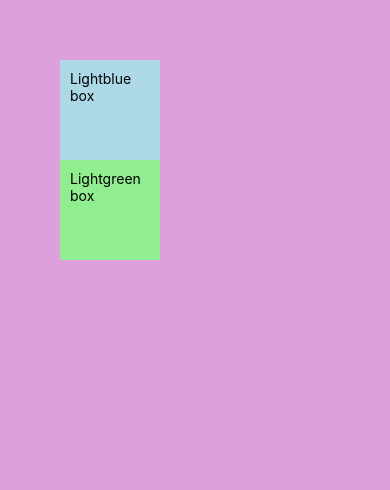
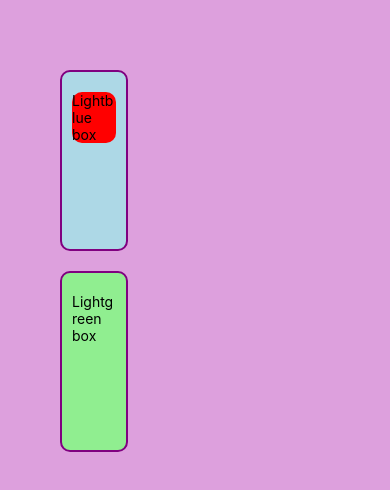
Before and after one commit to amontalvof/react-native-demo, a React Native app: screen / in a window 390 px wide. Shown: the top 490 px of the page. Built offline with nearby package versions, Linux system fonts and the light colour scheme.

Commit message:
feat: Box Model

```diff
--- a/src/components/Greet.jsx
+++ b/src/components/Greet.jsx
@@ -4,7 +4,9 @@
     return (
         <View style={styles.container}>
             <View style={[styles.box, styles.lightBlue]}>
-                <Text>Lightblue box</Text>
+                <Text style={{ borderRadius: 10, backgroundColor: 'red' }}>
+                    Lightblue box
+                </Text>
             </View>
             <View style={[styles.box, styles.lightGreen]}>
                 <Text>Lightgreen box</Text>
@@ -20,9 +22,16 @@
         padding: 60,
     },
     box: {
-        width: 100,
-        height: 100,
-        padding: 10,
+        width: '25%',
+        height: '25%',
+        // padding: 10,
+        paddingHorizontal: 10,
+        paddingVertical: 20,
+        marginVertical: 10,
+        borderWidth: 2,
+        borderColor: 'purple',
+        borderStyle: 'solid',
+        borderRadius: 10,
     },
     lightBlue: {
         backgroundColor: 'lightblue',
```
